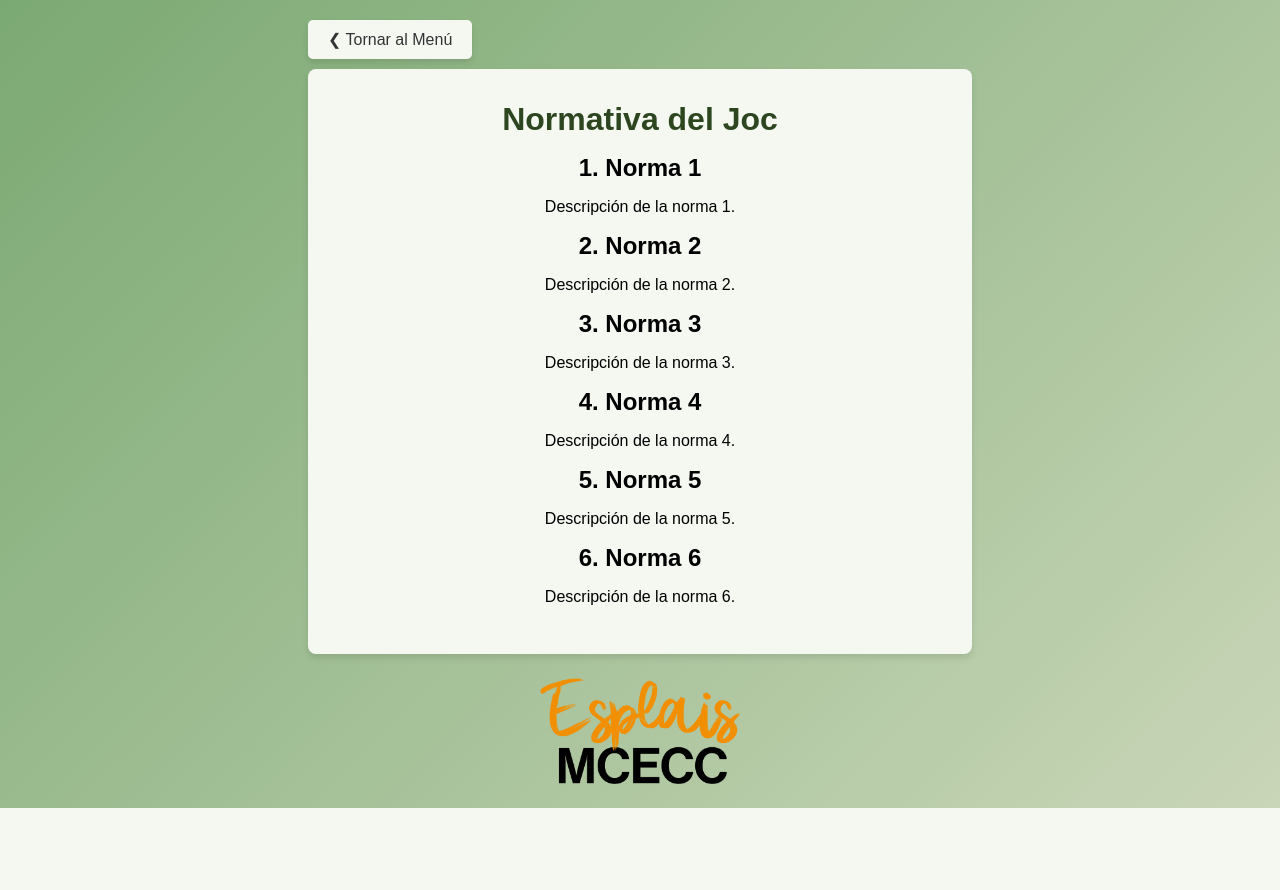
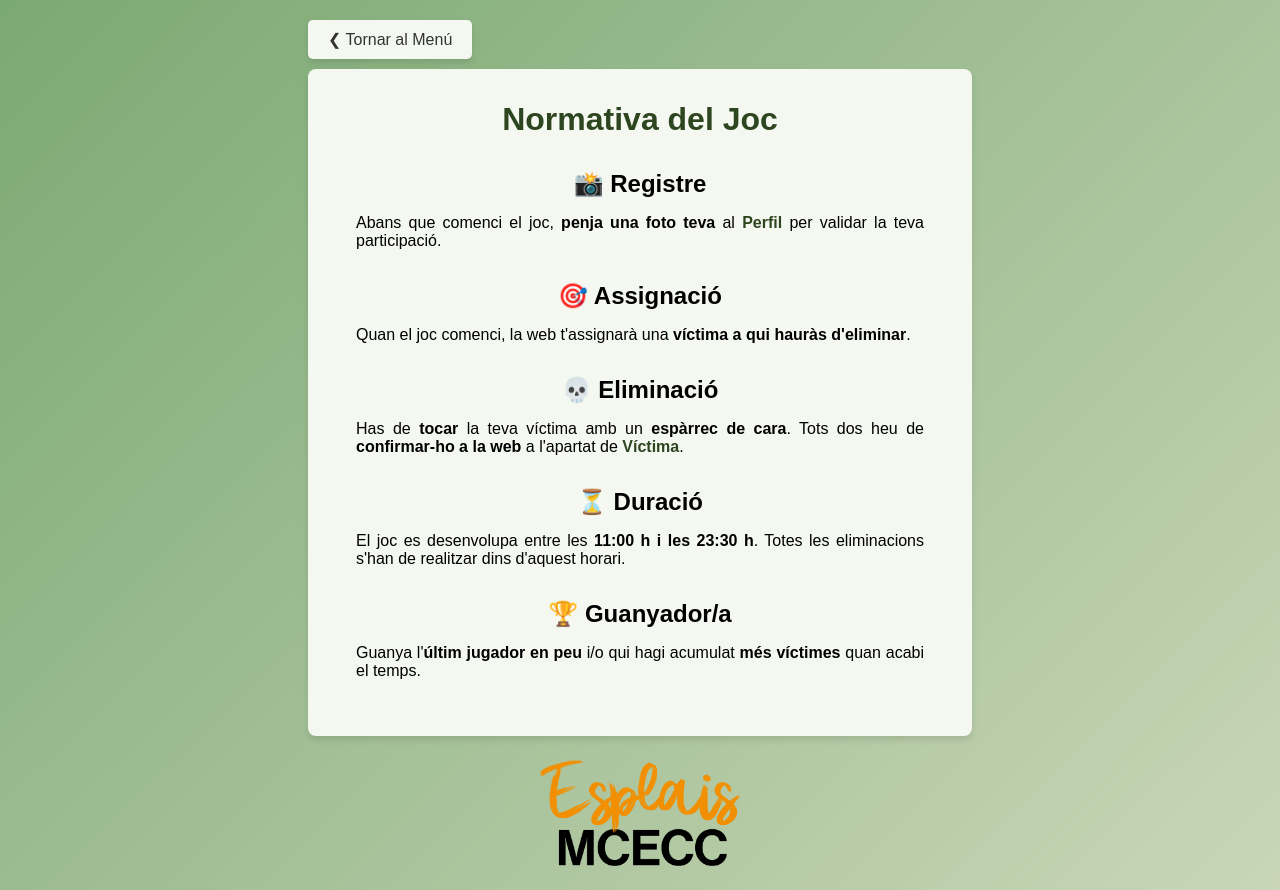
Before and after one commit to pauantonio/joc-assassi-skallots, a Django app: page /rules/ in a window 1280 px wide. Before the commit the page ends 808 px from the top, so only its background shows below. Run offline with Django 5.2, Linux system fonts and the light colour scheme; the visitor is signed in with stand-in values (Sample User, id 1).

Commit message:
Update rules page styling and content

```diff
--- a/joc/static/css/rules.css
+++ b/joc/static/css/rules.css
@@ -1,7 +1,7 @@
 /* Container Styles */
 .container {
     max-width: 600px;
-    text-align: center;
+    text-align: justify;
 }
 
 /* Go Back Container Styles */
@@ -11,6 +11,20 @@
     justify-content: space-between;
 }
 
+.rules-container {
+    padding: 1rem;
+    margin-bottom: -1.5rem;
+}
+
+p {
+    margin-bottom: 2rem;
+}
+
+a {
+    text-decoration: none;
+    color: #2e4620;
+}
+
 /* Responsive Styles */
 @media (max-width: 768px) {
     .go-back-container {
--- a/joc/templates/rules.html
+++ b/joc/templates/rules.html
@@ -13,24 +13,22 @@
         <h1>Normativa del Joc</h1>
 
         <div class="rules-container">
-            <h2>1. Norma 1</h2>
-            <p>Descripción de la norma 1.</p>
+            <h2>📸 Registre</h2>
+            <p>Abans que comenci el joc, <b>penja una foto teva</b> al <b><a href="{% url 'profile' %}">Perfil</a></b> per validar la teva participació.</p>
 
-            <h2>2. Norma 2</h2>
-            <p>Descripción de la norma 2.</p>
+            <h2>🎯 Assignació</h2>
+            <p>Quan el joc comenci, la web t'assignarà una <b>víctima a qui hauràs d'eliminar</b>.</p>
 
-            <h2>3. Norma 3</h2>
-            <p>Descripción de la norma 3.</p>
+            <h2>💀 Eliminació</h2>
+            <p>Has de <b>tocar</b> la teva víctima amb un <b>espàrrec de cara</b>. Tots dos heu de <b>confirmar-ho a la web</b> a l'apartat de <b><a href="{% url 'victim' %}">Víctima</a></b>.</p>
 
-            <h2>4. Norma 4</h2>
-            <p>Descripción de la norma 4.</p>
+            <h2>⏳ Duració</h2>
+            <p>El joc es desenvolupa entre les <b>11:00 h i les 23:30 h</b>. Totes les eliminacions s'han de realitzar dins d'aquest horari.</p>
 
-            <h2>5. Norma 5</h2>
-            <p>Descripción de la norma 5.</p>
-
-            <h2>6. Norma 6</h2>
-            <p>Descripción de la norma 6.</p>
+            <h2>🏆 Guanyador/a</h2>
+            <p>Guanya l'<b>últim jugador en peu</b> i/o qui hagi acumulat <b>més víctimes</b> quan acabi el temps.</p>
         </div>
     </div>
+
 </body>
 {% include 'footer.html' %}
```
